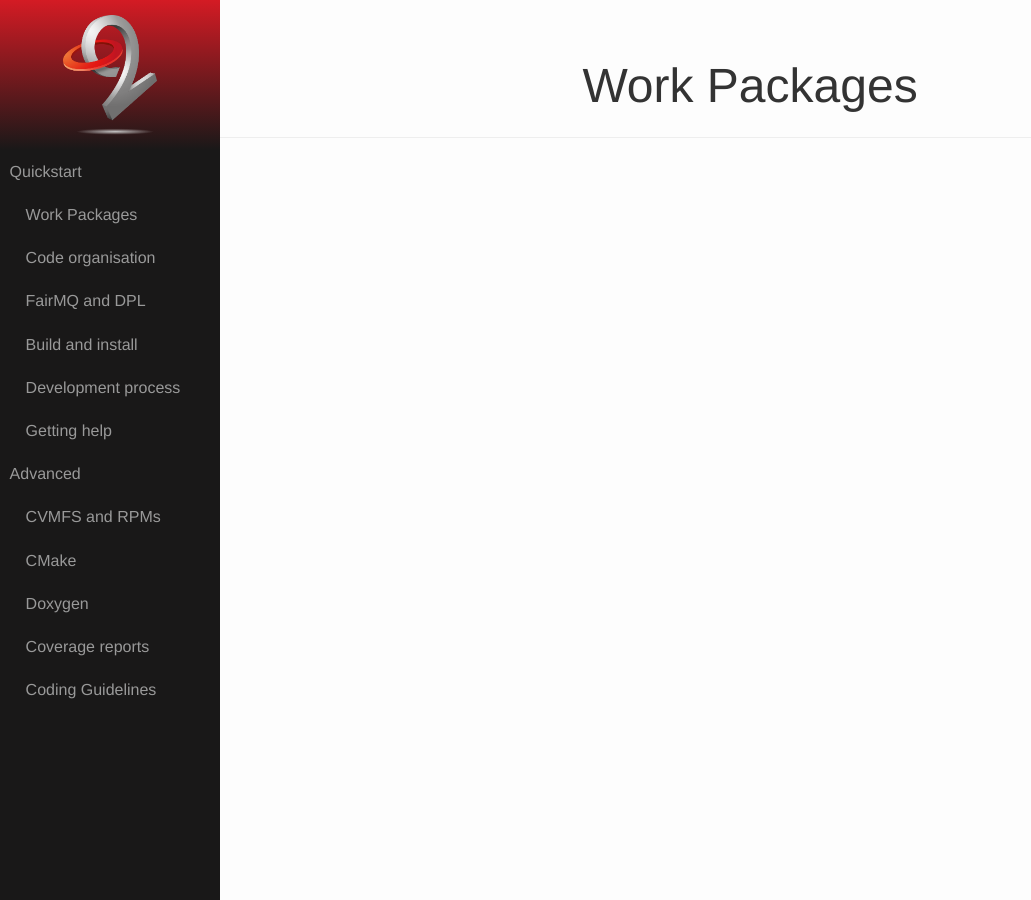
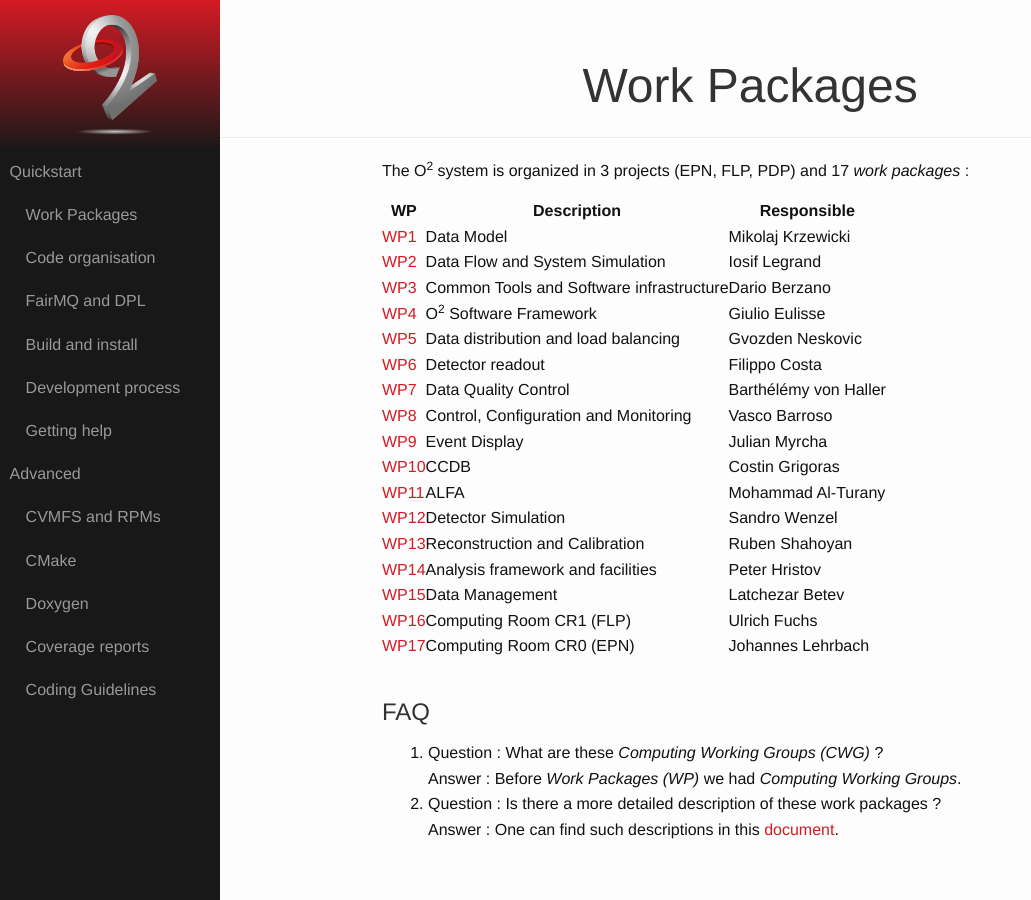
Before and after one commit to AliceO2Group/AliceO2Group.github.io, a Jekyll site: the page built from quickstart/wp.markdown, in a window 1280 px wide. Shown: the whole page, without its empty margins (0-1031 px from the left). Built offline with Jekyll 4.4.1, drawn with Linux system fonts in a browser that asks for light colours.

Commit message:
Work packages description

```diff
--- a/quickstart/wp.markdown
+++ b/quickstart/wp.markdown
@@ -2,3 +2,33 @@
 title: Work Packages
 layout: main
 ---
+
+The  O<sup>2</sup> system is organized in 3 projects (EPN, FLP, PDP) and 17 _work packages_ :
+
+| WP | Description | Responsible |
+|----|-------------|-------------|
+| [WP1](https://alice-o2.web.cern.ch/content/cwg4)  | Data Model | Mikolaj Krzewicki |
+| [WP2](https://alice-o2.web.cern.ch/node/143)  | Data Flow and System Simulation | Iosif Legrand |
+| [WP3](https://alice-o2.web.cern.ch/content/cwg11)  | Common Tools and Software infrastructure | Dario Berzano |
+| [WP4](https://alice-o2.web.cern.ch/content/cwg13)  | O<sup>2</sup> Software Framework | Giulio Eulisse |
+| [WP5](https://alice-o2.web.cern.ch/node/144)  | Data distribution and load balancing | Gvozden Neskovic |
+| [WP6](https://alice-o2.web.cern.ch/node/145)  | Detector readout | Filippo Costa |
+| [WP7](https://alice-o2.web.cern.ch/content/cwg9) | Data Quality Control | Barthélémy von Haller |
+| [WP8](https://alice-o2.web.cern.ch/content/cwg10)  | Control, Configuration and Monitoring | Vasco Barroso |
+| [WP9](https://alice-o2.web.cern.ch/node/146)  | Event Display | Julian Myrcha |
+| [WP10](https://alice-o2.web.cern.ch/node/147) | CCDB | Costin Grigoras |
+| [WP11](https://alice-o2.web.cern.ch/node/148) | ALFA | Mohammad Al-Turany |
+| [WP12](https://alice-o2.web.cern.ch/content/cwg8) | Detector Simulation | Sandro Wenzel |
+| [WP13](https://alice-o2.web.cern.ch/content/cwg67) | Reconstruction and Calibration | Ruben Shahoyan |
+| [WP14](https://alice-o2.web.cern.ch/node/149) | Analysis framework and facilities | Peter Hristov |
+| [WP15](https://alice-o2.web.cern.ch/node/150) | Data Management | Latchezar Betev |
+| [WP16](https://alice-o2.web.cern.ch/node/151) | Computing Room CR1 (FLP) | Ulrich Fuchs |
+| [WP17](https://alice-o2.web.cern.ch/node/152) | Computing Room CR0 (EPN)| Johannes Lehrbach |
+
+<br/>
+
+## FAQ
+1. Question : What are these _Computing Working Groups (CWG)_ ? <br>
+   Answer : Before _Work Packages (WP)_ we had _Computing Working Groups_.
+2. Question : Is there a more detailed description of these work packages ? <br>
+   Answer : One can find such descriptions in this [document](https://docs.google.com/document/d/1D2U1xr1QNEaRiP3nezYcsrfti0cnBuDmjtHH).
```
Also changed, not shown: quickstart.markdown (+6 -2 lines), main.css (line endings or trailing spaces).
